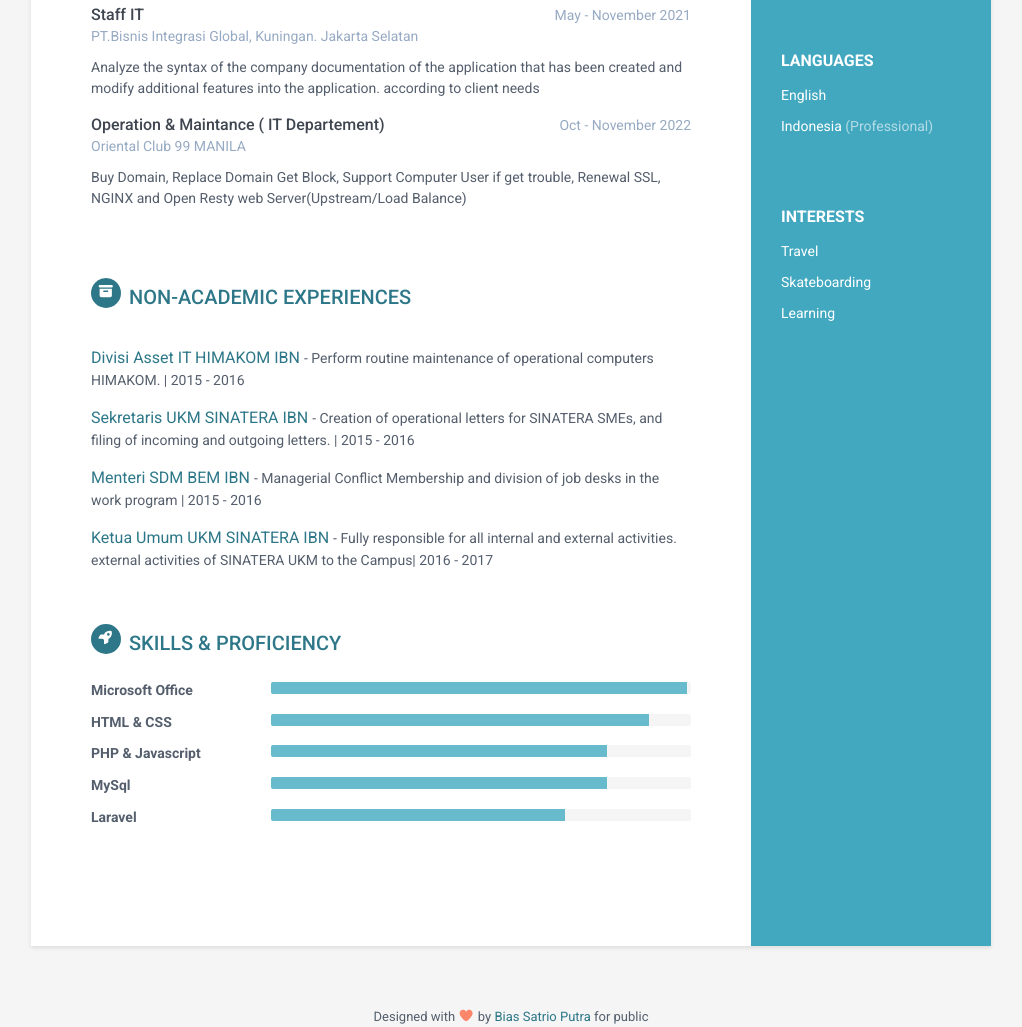
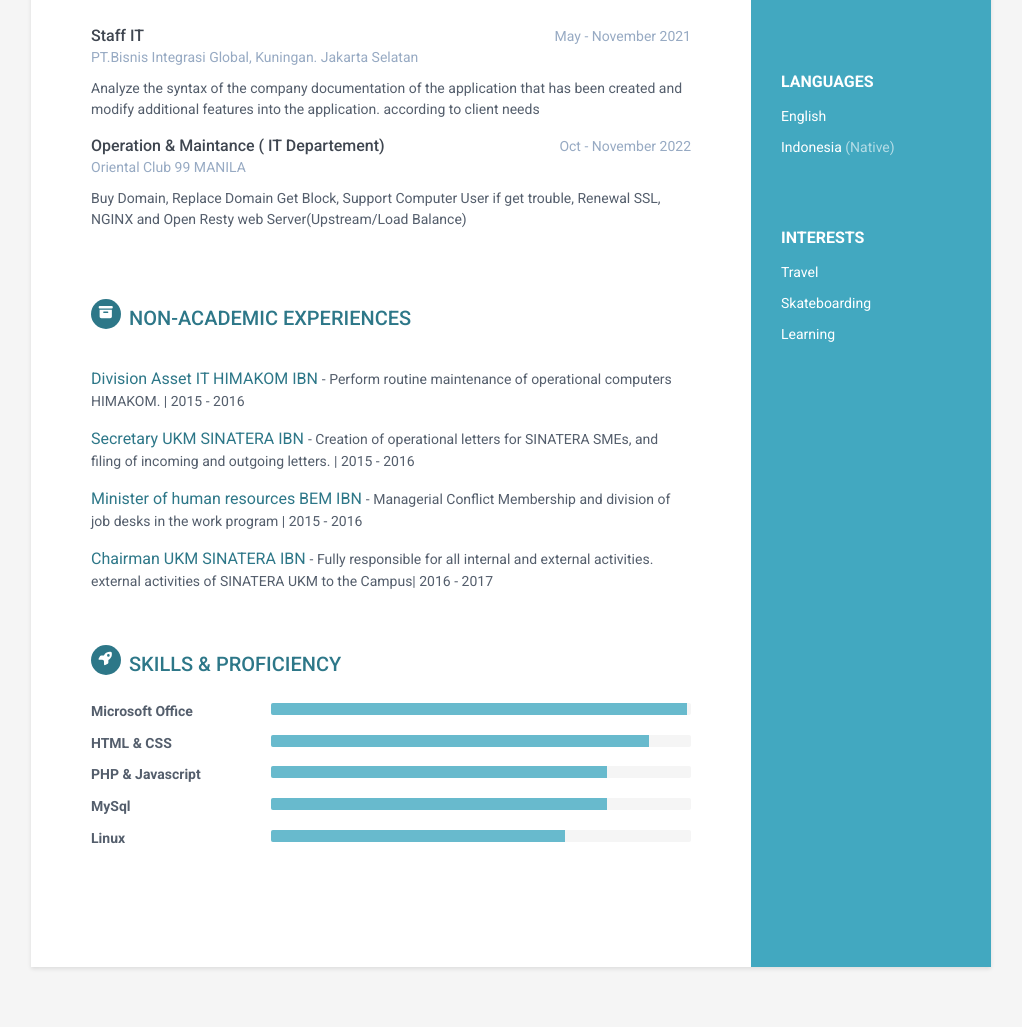
Before and after one commit to biassp/biassp.github.io, a plain HTML site: page index.html in a window 1280 px wide. Shown: the part 737-1764 px from the top of the page, without its empty margins (129-1151 px from the left). Drawn offline with Linux system fonts and the light colour scheme.

Commit message:
Update index.html

```diff
--- a/index.html
+++ b/index.html
@@ -11,7 +11,7 @@
     <meta name="description" content="Bias's Curriculum Vitae ">
     <meta name="author" content="Bias Satrio Putra Author">
     <link rel="shortcut icon" href="favicon.ico">
-    <!-- Google Font -->
+    <!-- Google Font -->\
     <link
         href='https://fonts.googleapis.com/css?family=Roboto:400,500,400italic,300italic,300,500italic,700,700italic,900,900italic'
         rel='stylesheet' type='text/css'>
@@ -67,7 +67,7 @@
                 <h2 class="container-block-title">Languages</h2>
                 <ul class="list-unstyled interests-list">
                     <li>English <span class="lang-desc"></span></li>
-                    <li> Indonesia <span class="lang-desc">(Professional)</span></li>
+                    <li> Indonesia <span class="lang-desc">(Native)</span></li>
                     <li> <span class="lang-desc"></span></li>
                 </ul>
             </div>
@@ -186,7 +186,7 @@
                 </div>
                 <!--//intro-->
                 <div class="item">
-                    <span class="project-title"><a href="#" target="_blank">Divisi Asset IT HIMAKOM IBN </a></span> -
+                    <span class="project-title"><a href="#" target="_blank">Division Asset IT HIMAKOM IBN </a></span> -
                     <span class="project-tagline">Perform routine maintenance of operational computers
                         HIMAKOM. | 2015 - 2016 </span>
 
@@ -194,18 +194,18 @@
                 </div>
                 <!--//item-->
                 <div class="item">
-                    <span class="project-title"><a href="#" target="_blank">Sekretaris UKM SINATERA IBN </a></span> -
+                    <span class="project-title"><a href="#" target="_blank">Secretary UKM SINATERA IBN </a></span> -
                     <span class="project-tagline">Creation of operational letters for SINATERA SMEs, and filing of incoming and outgoing letters.
                      | 2015 - 2016 </span>
                 </div>
                 <!--//item-->
                 <div class="item">
-                    <span class="project-title"><a href="#" target="_blank">Menteri SDM BEM IBN </a></span> - <span
+                    <span class="project-title"><a href="#" target="_blank">Minister of human resources BEM IBN </a></span> - <span
                         class="project-tagline">Managerial Conflict Membership and division of job desks in the work program | 2015 - 2016 </span>
                 </div>
                 <!--//item-->
                 <div class="item">
-                    <span class="project-title"><a href="#" target="_blank">Ketua Umum UKM SINATERA IBN </a></span> -
+                    <span class="project-title"><a href="#" target="_blank">Chairman UKM SINATERA IBN </a></span> -
                     <span class="project-tagline">Fully responsible for all internal and external activities. external activities of SINATERA UKM to the Campus| 2016 - 2017 </span>
 
             </section>
@@ -252,7 +252,7 @@
                     <!--//item-->
 
                     <div class="item">
-                        <h3 class="level-title">Laravel</h3>
+                        <h3 class="level-title">Linux</h3>
                         <div class="progress level-bar">
                             <div class="progress-bar theme-progress-bar" role="progressbar" style="width: 70%"
                                 aria-valuenow="95" aria-valuemin="0" aria-valuemax="100"></div>
```
